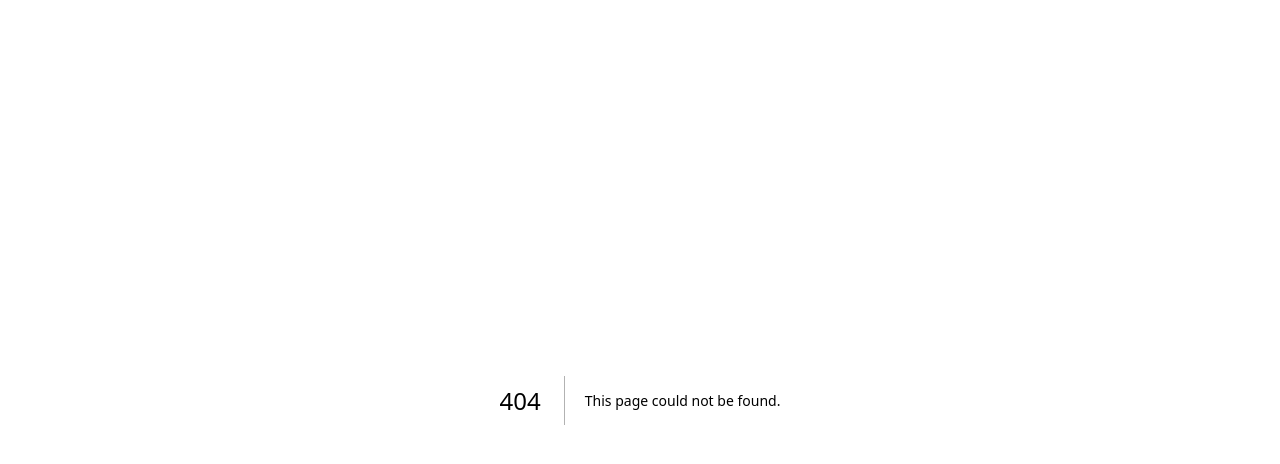
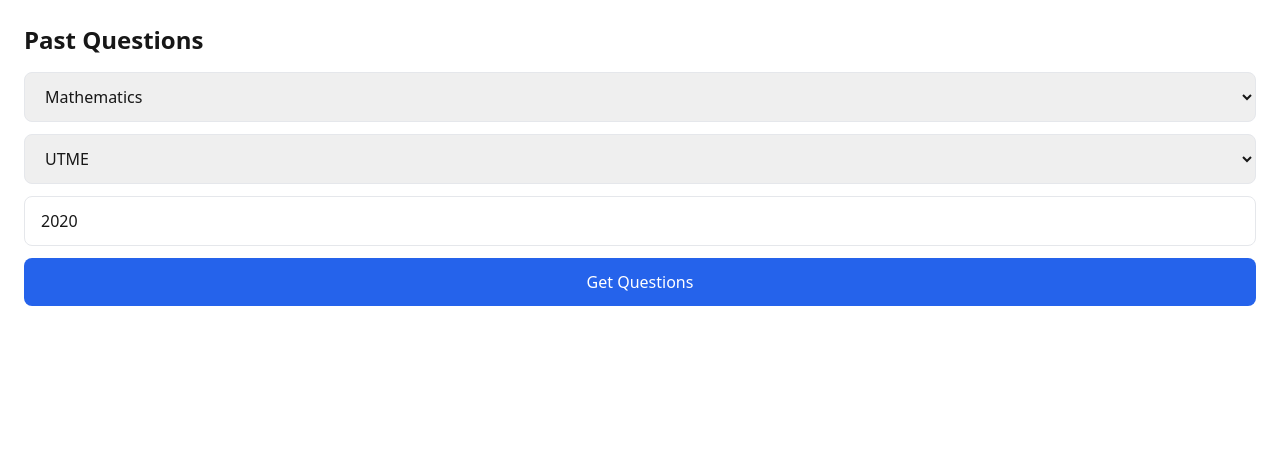
Before and after one commit to LightOmenai-cell/Studyhub-app, a Next.js app: page /past-questions in a window 1280 px wide. Before the commit this address had no page. Shown: the top 464 px of the page. Built offline with nearby package versions, Linux system fonts and the light colour scheme.

Commit message:
Create page.tsx

```diff
--- /dev/null
+++ b/app/past-questions/page.tsx
@@ -0,0 +1,164 @@
+"use client";
+
+import { useState } from "react";
+
+interface Question {
+  id: number;
+  question: string;
+  option: { a?: string; b?: string; c?: string; d?: string };
+  answer?: string;
+  section?: string;
+}
+
+const SUBJECTS = [
+  "mathematics",
+  "english",
+  "physics",
+  "chemistry",
+  "biology",
+  "economics",
+  "government",
+  "literature",
+];
+
+const EXAM_TYPES = ["utme", "wassce", "post-utme", "neco"];
+
+export default function PastQuestionsPage() {
+  const [subject, setSubject] = useState("mathematics");
+  const [examType, setExamType] = useState("utme");
+  const [year, setYear] = useState("2020");
+  const [questions, setQuestions] = useState<Question[]>([]);
+  const [loading, setLoading] = useState(false);
+  const [error, setError] = useState("");
+  const [current, setCurrent] = useState(0);
+  const [selected, setSelected] = useState<Record<number, string>>({});
+
+  async function fetchQuestions() {
+    setLoading(true);
+    setError("");
+    setQuestions([]);
+    setCurrent(0);
+    setSelected({});
+
+    try {
+      const res = await fetch(
+        `https://questions.aloc.com.ng/api/v2/m/${examType}?subject=${subject}&year=${year}`,
+        {
+          headers: {
+            "AccessToken": "YOUR_ALOC_ACCESS_TOKEN",
+          },
+        }
+      );
+      const data = await res.json();
+
+      if (data.data) {
+        setQuestions(Array.isArray(data.data) ? data.data : [data.data]);
+      } else {
+        setError("No questions found for this combination. Try a different year or subject.");
+      }
+    } catch (err) {
+      setError("Could not load questions right now. Please try again.");
+    }
+    setLoading(false);
+  }
+
+  function selectAnswer(qId: number, option: string) {
+    setSelected((prev) => ({ ...prev, [qId]: option }));
+  }
+
+  const q = questions[current];
+
+  return (
+    <main className="min-h-screen p-6">
+      <h1 className="text-2xl font-bold mb-4">Past Questions</h1>
+
+      <div className="flex flex-col gap-3 mb-6">
+        <select
+          value={subject}
+          onChange={(e) => setSubject(e.target.value)}
+          className="border rounded-lg px-4 py-3"
+        >
+          {SUBJECTS.map((s) => (
+            <option key={s} value={s}>
+              {s.charAt(0).toUpperCase() + s.slice(1)}
+            </option>
+          ))}
+        </select>
+
+        <select
+          value={examType}
+          onChange={(e) => setExamType(e.target.value)}
+          className="border rounded-lg px-4 py-3"
+        >
+          {EXAM_TYPES.map((t) => (
+            <option key={t} value={t}>
+              {t.toUpperCase()}
+            </option>
+          ))}
+        </select>
+
+        <input
+          type="text"
+          value={year}
+          onChange={(e) => setYear(e.target.value)}
+          placeholder="Year e.g. 2020"
+          className="border rounded-lg px-4 py-3"
+        />
+
+        <button
+          onClick={fetchQuestions}
+          disabled={loading}
+          className="bg-blue-600 text-white rounded-lg px-4 py-3 font-medium"
+        >
+          {loading ? "Loading..." : "Get Questions"}
+        </button>
+      </div>
+
+      {error && <p className="text-red-600 mb-4">{error}</p>}
+
+      {q && (
+        <div className="border rounded-lg p-4">
+          <p className="text-sm text-gray-500 mb-2">
+            Question {current + 1} of {questions.length}
+          </p>
+          <p className="font-medium mb-4">{q.question}</p>
+
+          <div className="flex flex-col gap-2">
+            {Object.entries(q.option || {}).map(([key, value]) =>
+              value ? (
+                <button
+                  key={key}
+                  onClick={() => selectAnswer(q.id, key)}
+                  className={`border rounded-lg px-4 py-3 text-left ${
+                    selected[q.id] === key ? "border-blue-600 bg-blue-50" : ""
+                  }`}
+                >
+                  {key.toUpperCase()}. {value}
+                </button>
+              ) : null
+            )}
+          </div>
+
+          <div className="flex justify-between mt-4">
+            <button
+              onClick={() => setCurrent((c) => Math.max(0, c - 1))}
+              disabled={current === 0}
+              className="text-blue-600"
+            >
+              Previous
+            </button>
+            <button
+              onClick={() =>
+                setCurrent((c) => Math.min(questions.length - 1, c + 1))
+              }
+              disabled={current === questions.length - 1}
+              className="text-blue-600"
+            >
+              Next
+            </button>
+          </div>
+        </div>
+      )}
+    </main>
+  );
+                }
```
